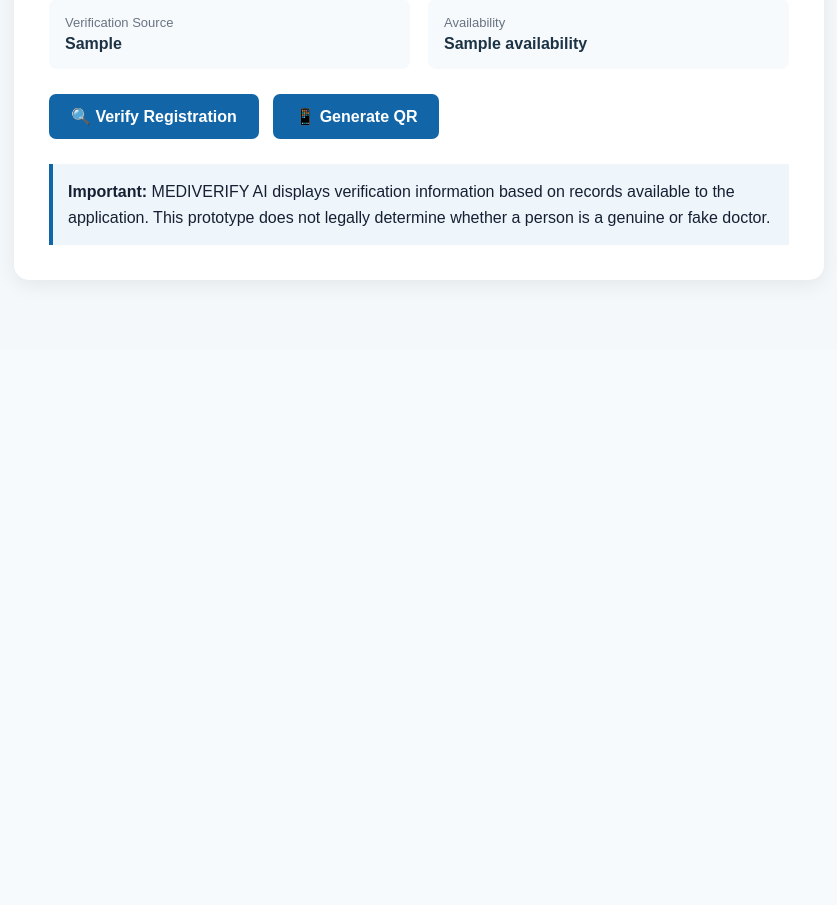
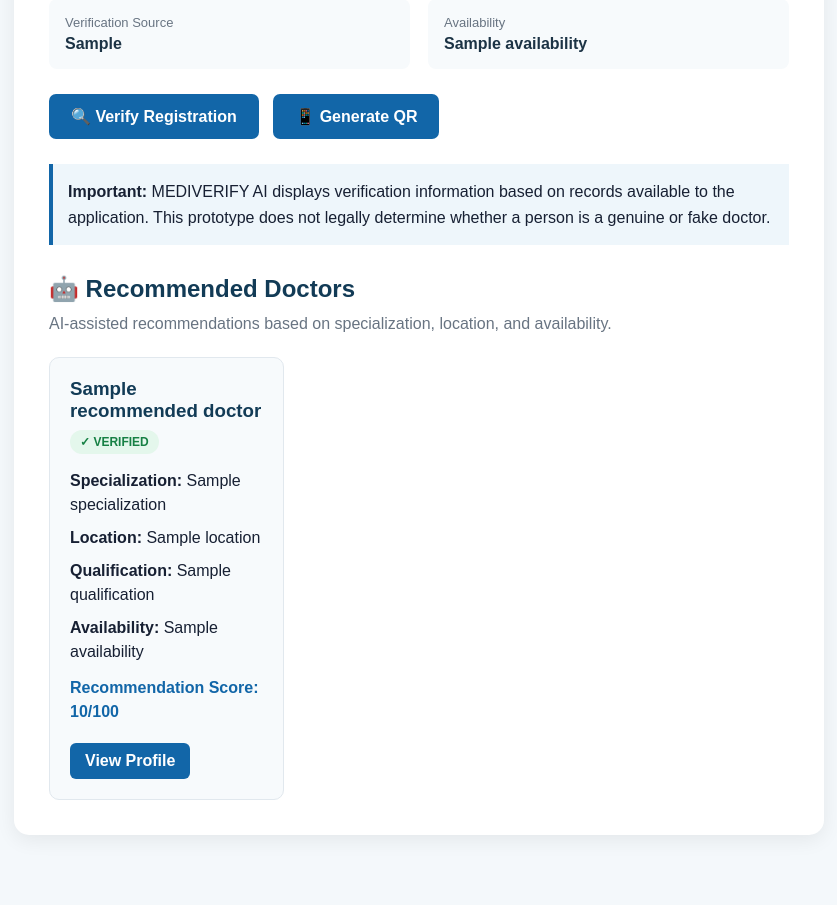
Before and after one commit to komalburange52-byte/MEDIVERIFY_AI, a Flask app: template templates/doctor_profile.html in a window 1280 px wide. Shown: the part 546-1451 px from the top of the page, without its empty margins (221-1058 px from the left). Before the commit the page ends 830 px from the top, so only its background shows below. Run offline with Flask 3, Linux system fonts and the light colour scheme; the template is opened without the code that fills it: most values are stand-ins (such as "Sample title", 1, 10 or a date in 2020).

Commit message:
Improve doctor profiles and search results

```diff
--- a/templates/doctor_profile.html
+++ b/templates/doctor_profile.html
@@ -122,10 +122,83 @@
             border-left: 4px solid #1266a8;
             line-height: 1.6;
         }
+        .recommendations {
+    margin-top: 30px;
+}
+
+.recommendations h2 {
+    color: #123b56;
+    margin-bottom: 8px;
+}
+
+.recommendation-intro {
+    color: #687482;
+    margin-bottom: 20px;
+    line-height: 1.6;
+}
+
+.recommendation-grid {
+    display: grid;
+    grid-template-columns: repeat(3, 1fr);
+    gap: 18px;
+}
+
+.recommendation-card {
+    background: #f7fafc;
+    padding: 20px;
+    border-radius: 10px;
+    border: 1px solid #e1e8ee;
+}
+
+.recommendation-card h3 {
+    color: #123b56;
+    margin-bottom: 8px;
+}
+
+.verified-badge {
+    display: inline-block;
+    background: #e4f7ec;
+    color: #168044;
+    padding: 5px 10px;
+    border-radius: 15px;
+    font-size: 12px;
+    font-weight: bold;
+    margin-bottom: 15px;
+}
+
+.recommendation-card p {
+    margin-bottom: 9px;
+    line-height: 1.5;
+}
+
+.score {
+    color: #1266a8;
+    font-weight: bold;
+    margin-top: 12px;
+}
+
+.view-button {
+    display: inline-block;
+    margin-top: 10px;
+    padding: 9px 15px;
+    background: #1266a8;
+    color: white;
+    text-decoration: none;
+    border-radius: 6px;
+    font-weight: bold;
+}
+
+.view-button:hover {
+    background: #0d4f82;
+}
 
        @media (max-width: 650px) {
 
     .info {
+        grid-template-columns: 1fr;
+    }
+
+    .recommendation-grid {
         grid-template-columns: 1fr;
     }
 
@@ -311,6 +384,74 @@
 
 </div>
 
+
+{% if recommendations %}
+
+<div class="recommendations">
+
+    <h2>🤖 Recommended Doctors</h2>
+
+    <p class="recommendation-intro">
+        AI-assisted recommendations based on specialization,
+        location, and availability.
+    </p>
+
+
+    <div class="recommendation-grid">
+
+        {% for recommended_doctor in recommendations %}
+
+        <div class="recommendation-card">
+
+            <h3>
+                {{ recommended_doctor.doctor_name }}
+            </h3>
+
+            <span class="verified-badge">
+                ✓ VERIFIED
+            </span>
+
+            <p>
+                <strong>Specialization:</strong>
+                {{ recommended_doctor.specialization }}
+            </p>
+
+            <p>
+                <strong>Location:</strong>
+                {{ recommended_doctor.location }}
+            </p>
+
+            <p>
+                <strong>Qualification:</strong>
+                {{ recommended_doctor.qualification }}
+            </p>
+
+            <p>
+                <strong>Availability:</strong>
+                {{ recommended_doctor.availability }}
+            </p>
+
+            <p class="score">
+                Recommendation Score:
+                {{ recommended_doctor.recommendation_score }}/100
+            </p>
+
+            <a
+                href="/doctor/{{ recommended_doctor.id }}"
+                class="view-button"
+            >
+                View Profile
+            </a>
+
+        </div>
+
+        {% endfor %}
+
+    </div>
+
+</div>
+
+{% endif %}
     </div>
 
 </div>
```
Also changed, not shown: templates/search_results.html (+52 -0 lines). Lines whose indentation alone changed are shown as unchanged.
